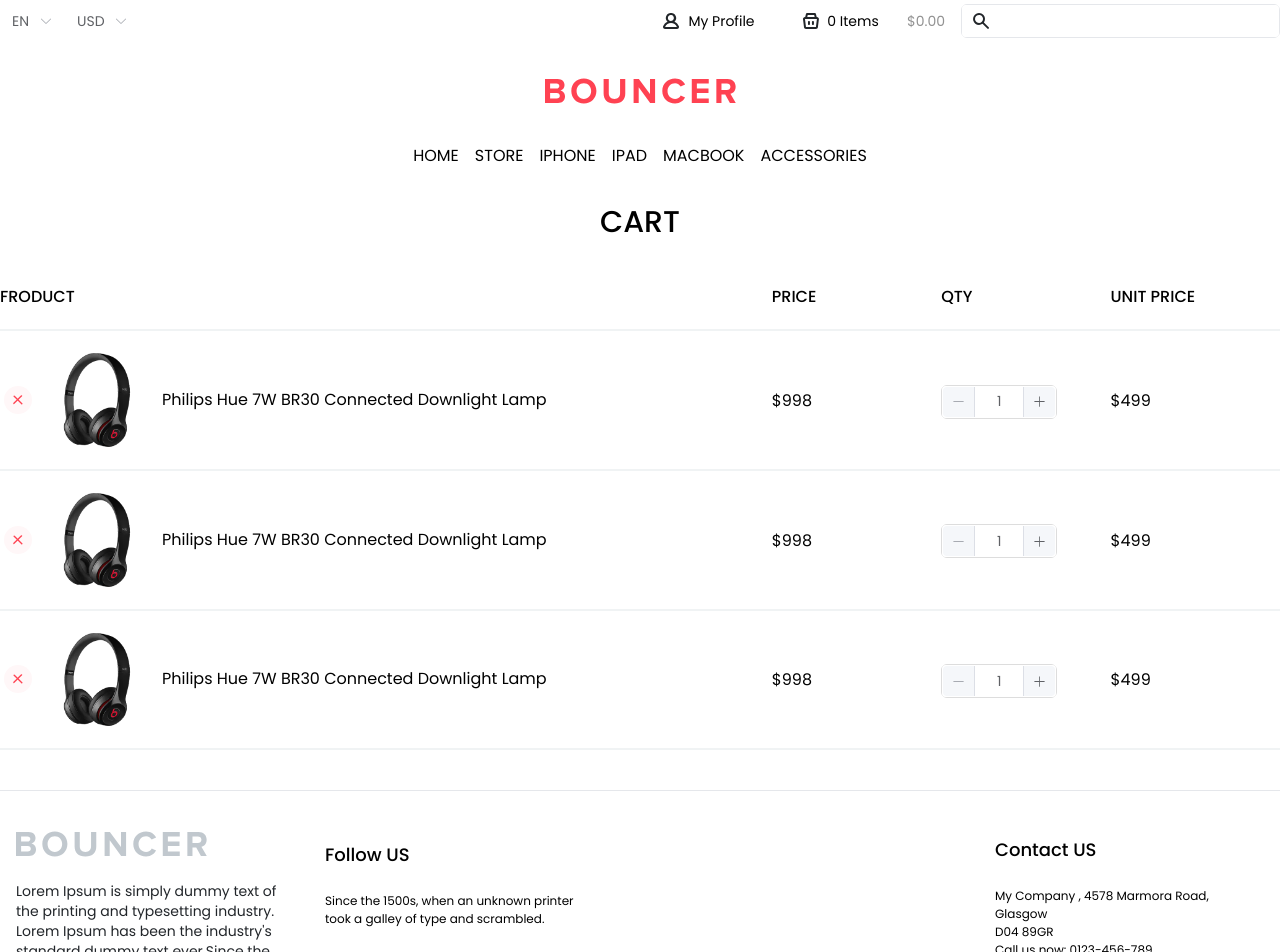
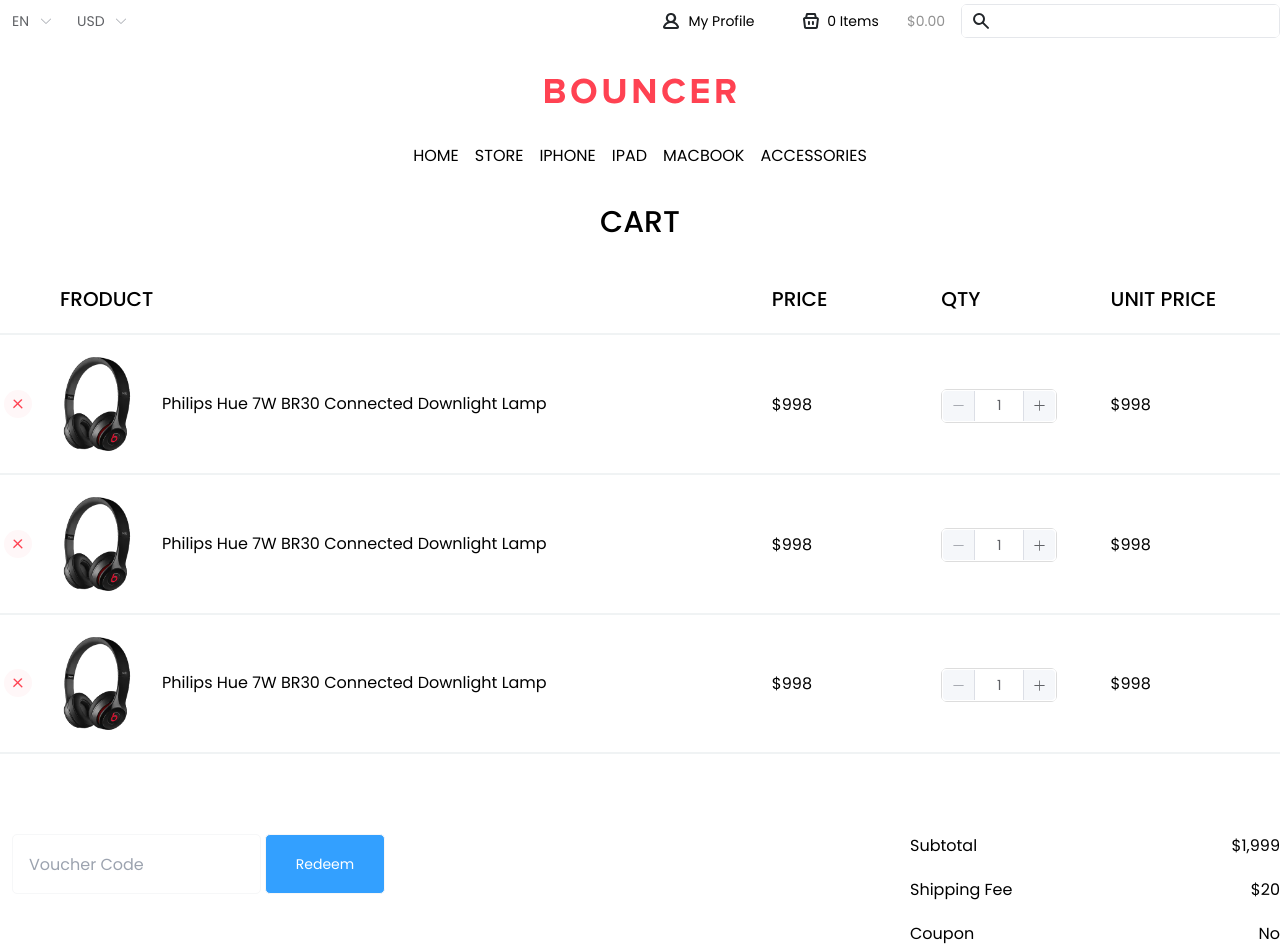
Before and after one commit to OsamaYouseff/bouncer_app, a Nuxt app: page /cart in a window 1280 px wide. Shown: the top 952 px of the page. Built offline with nearby package versions, Linux system fonts and the light colour scheme.

Commit message:
complete design in cart page

```diff
--- /dev/null
+++ b/components/Cart/CartProduct.vue
@@ -0,0 +1,77 @@
+<template>
+    <!-- Cart Product  -->
+    <div class="table-row-group cursor-pointer hover:bg-[#fff7f1] rounded-md ">
+        <div class="table-row border-b-2">
+            <!-- product name & img -->
+            <div class="table-cell py-5 pl-1">
+                <div class="flex">
+                    <button class="remove-icon flex-center cursor-pointer"
+                        style="background: #fff7f8; border-radius: 50%; width: 28px ; height: 28px;">
+                        <img class="rounded-full w-[12px]" src="@/assets/icons/x.svg" alt="close-icon" />
+                    </button>
+                    <div class="flex" @click="navigateTo(`/product/${product.id}`)">
+                        <div class="img-container max-w-[130px] max-h-[130px]">
+                            <img class="max-w-[130px] max-h-[130px]" src="@/assets/images/product1.png"
+                                alt="product-img" />
+                        </div>
+                        <div class="name">
+                            {{ props.product.name }}
+                        </div>
+
+                    </div>
+                </div>
+            </div>
+            <!-- price -->
+            <div class="price table-cell">${{ props.product.price * props.product.quantity }}</div>
+
+            <!-- quantity -->
+            <div class="quantity table-cell">
+                <el-input-number v-model="amount" :min="1" :max="10" @change="handleChange" style="
+                max-width: 116px;
+                background: #f6f7f8;
+                border: 1px solid #ddd;
+                border-radius: 6px;
+            " />
+            </div>
+            <!-- unit price -->
+            <div class="unit-price table-cell">${{ props.product.unitPrice }}</div>
+        </div>
+    </div>
+
+</template>
+
+<script lang="ts" setup>
+import { ref, defineProps, watch } from "vue";
+
+const props = defineProps({
+    product: {
+        type: Object,
+        default: {},
+    }
+});
+
+const amount = ref<number>(props.product.quantity || 1);
+const handleChange = (value: number) => {
+    amount.value = value;
+};
+
+
+watch(amount, () => {
+    props.product.quantity = amount.value
+})
+
+</script>
+
+<style scoped>
+.table-cell {
+    border-bottom: 2px solid #f0f3f4;
+}
+
+.remove-icon {
+    transition: all 0.3s ease-in-out;
+}
+
+.remove-icon:hover {
+    border: 1px solid red;
+}
+</style>
--- a/components/FooterComponent.vue
+++ b/components/FooterComponent.vue
@@ -3,21 +3,17 @@
   <footer class="border-t py-10">
     <div class="container mx-auto">
       <!-- top header -->
-      <div
-        class="top-layer flex-between border-b px-4 pb-10 grow gap-10 flex-wrap sm:justify-center"
-      >
+      <div class="top-layer flex-between border-b px-4 pb-10 grow gap-10 flex-wrap sm:justify-center">
         <div class="logo-container h-full">
           <img class="mb-6" src="@/assets/icons/logo.svg" alt="logo-icon" />
-          <p
-            class="md:max-w-[269px] text-[#22262A] text-[12px] text-sm leading-5"
-          >
+          <p class="md:max-w-[269px] text-[#22262A] text-[12px] text-sm leading-5">
             Lorem Ipsum is simply dummy text of the printing and typesetting
             industry. Lorem Ipsum has been the industry's standard dummy text
             ever.Since the 1500s, when an unknown printer.
           </p>
         </div>
 
-        <div class="follow-us h-full md:mb-0 sm:mb-10 sm:grow">
+        <div class="follow-us h-full md:mb-0 sm:mb-10 md:grow-0 sm:grow">
           <h2 class="mb-6 text-[18px] font-medium">Follow US</h2>
           <p class="md:max-w-[269px] mb-7 text-[12px]">
             Since the 1500s, when an unknown printer took a galley of type and
@@ -39,9 +35,7 @@
       </div>
 
       <!-- bottom header -->
-      <div
-        class="bottom-layer pl-4 py-10 sm:justify-center grow flex lg:justify-between gap-14 flex-wrap"
-      >
+      <div class="bottom-layer pl-4 py-10 sm:justify-center grow flex lg:justify-between gap-14 flex-wrap">
         <div class="w-[148px] font-thin text-[14px] flex-col-center gap-2">
           <h3 class="mb-2 text-[18px] font-medium">Information</h3>
           <NuxtLink>About Us</NuxtLink>
@@ -90,17 +84,12 @@
     <!-- bottom bar -->
     <div class="bottom-bar pt-5 border-t">
       <div class="container justify-center mx-auto">
-        <div
-          class="flex lg:justify-between sm:justify-center grow flex-wrap gap-4"
-        >
+        <div class="flex lg:justify-between sm:justify-center grow flex-wrap gap-4">
           <p class="text-[14px] text-[#C1C8CE]">
             © 2018 Ecommerce theme by www.bisenbaev.com
           </p>
           <div class="flex gap-2">
-            <img
-              src="@/assets/icons/Western-union.svg"
-              alt="Western-union-icon"
-            />
+            <img src="@/assets/icons/Western-union.svg" alt="Western-union-icon" />
             <img src="@/assets/icons/mastercard.svg" alt="mastercard-icon" />
             <img src="@/assets/icons/Paypal.svg" alt="paypal-icon" />
             <img src="@/assets/icons/visa.svg" alt="visa-icon" />
@@ -113,9 +102,10 @@
 
 <style scoped>
 @media (max-width: 768px) {
+
   .top-layer,
   .bottom-layer,
-  .bottom-bar > div > div {
+  .bottom-bar>div>div {
     justify-content: center;
   }
 }
--- a/pages/cart/index.vue
+++ b/pages/cart/index.vue
@@ -1,63 +1,101 @@
 <template>
-  <section class="container mx-auto">
+  <section class="container mx-auto overflow-x-hidden ">
     <h1 class="text-center mb-10 text-[30px] font-medium">CART</h1>
-    <!-- Cart Table -->
-    <div class="table w-full mb-10 ">
-      <div class="table-header-group">
-        <div class="table-row">
-          <div class="img-container table-cell font-medium pb-5">FRODUCT</div>
-          <div class="text table-cell min-w-[120px] font-medium pb-5">PRICE</div>
-          <div class="price table-cell min-w-[120px] font-medium pb-5">QTY</div>
-          <div class="unit-price table-cell min-w-[120px] font-medium pb-5">UNIT PRICE</div>
+
+    <div class="table-wrapper overflow-x-auto">
+      <!-- Cart Table -->
+      <div class="table w-full mb-10 min-w-[1024px]">
+        <div class="table-header-group ">
+          <div class="table-row">
+            <div class="img-container table-cell font-medium text-xl pb-5 pl-[60px]">FRODUCT</div>
+            <div class="text table-cell min-w-[120px] font-medium text-xl pb-5">PRICE</div>
+            <div class="price table-cell min-w-[120px] font-medium text-xl pb-5">QTY</div>
+            <div class="unit-price table-cell min-w-[120px] font-medium text-xl pb-5">UNIT PRICE</div>
+          </div>
         </div>
+
+        <CartProduct class="" v-for="product in cartProducts" :key="product.id" :product="product" />
+
+      </div>
+    </div>
+
+    <!-- Cart Checkout -->
+    <div class="checkout flex-between py-10 mb-20 gap-2 sm:gap-10">
+      <div class="redeem-code flex-center px-2 sm:max-w-full max-w-[360px]">
+        <input type="text"
+          class="input sm:mx-1 md:min-w-[249px] sm:min-w-[280px] h-[60px] sm:w-[200px] w-[249px] py-3 px-4 border-[1px] border-[#f6f7f8] rounded-[5px]"
+          placeholder="Voucher Code" />
+        <button class="h-[60px] w-[120px] rounded-[5px] border-[1px] py-3 px-4 text-white border-[#f6f7f8] text-[14px]"
+          style="background: var(--primary)">
+          Redeem
+        </button>
       </div>
 
-      <!-- Cart Product  -->
-      <div class="table-row-group cursor-pointer hover:bg-[#fff7f1] rounded-md " v-for="item in 3" :key="item">
-        <div class="table-row border-b-2 ">
-          <!-- product name & img -->
-          <div class="table-cell   py-5 pl-1">
-            <div class="flex">
-              <button class="remove-icon flex-center cursor-pointer"
-                style="background: #fff7f8; border-radius: 50%; width: 28px ; height: 28px;">
-                <img class="rounded-full w-[12px]" src="@/assets/icons/x.svg" alt="close-icon" />
-              </button>
+      <!-- Price Table -->
+      <div class="price-table lg:min-w-[370px] min-w-[340px] ">
 
-              <div class="img-container max-w-[130px] max-h-[130px]">
-                <img class="max-w-[130px] max-h-[130px]" src="@/assets/images/product1.png" alt="product-img" />
-              </div>
-              <div class="name">
-                Philips Hue 7W BR30 Connected Downlight Lamp
-              </div>
-            </div>
+        <div class="details mb-3 border-b border-[#f6f7f8] pb-3">
+          <div class="subtotal flex-between mb-5">
+            <h3>Subtotal</h3>
+            <span>$1,999</span>
           </div>
-          <!-- price -->
-          <div class="price table-cell">$998</div>
+          <div class="shipping flex-between mb-5">
+            <h3>Shipping Fee</h3>
+            <span>$20</span>
+          </div>
+          <div class="coupon flex-between mb-5">
+            <h3>Coupon</h3>
+            <span>No</span>
+          </div>
+        </div>
 
-          <!-- quantity -->
-          <div class="quantity table-cell">
-            <el-input-number v-model="amount" :min="1" :max="10" @change="handleChange" style="
-                max-width: 116px;
-                background: #f6f7f8;
-                border: 1px solid #ddd;
-                border-radius: 6px;
-            " />
-          </div>
-          <!-- unit price -->
-          <div class="unit-price table-cell">$499</div>
+        <div class="total-price flex-between py-4 text-3xl mb-3 font-medium">
+          <h3>TOTAL</h3>
+          <span>$1,979</span>
         </div>
+
+        <button class="w-full border-none text-md h-[60px] text-white" style="background-color: var(--primary);">
+          Checkout
+        </button>
+
       </div>
+    </div>
 
-    </div>
   </section>
 </template>
 
 <script setup lang="ts">
-const amount = ref(1);
+import { ref, reactive } from "vue";
 
-const handleChange = (value: number) => {
-  amount.value = value;
-};
+// TODO : make a type for the cart product and replace it with type any
+
+const cartProducts = reactive<any>([
+  {
+    id: 1,
+    name: "Philips Hue 7W BR30 Connected Downlight Lamp",
+    img: "product1.png",
+    price: 998,
+    quantity: 1,
+    unitPrice: 998
+  },
+  {
+    id: 2,
+    name: "Philips Hue 7W BR30 Connected Downlight Lamp",
+    img: "product1.png",
+    price: 998,
+    quantity: 1,
+    unitPrice: 998
+  },
+  {
+    id: 3,
+    name: "Philips Hue 7W BR30 Connected Downlight Lamp",
+    img: "product1.png",
+    price: 998,
+    quantity: 1,
+    unitPrice: 998
+  },
+]);
+
 </script>
 
 
@@ -66,11 +104,15 @@
   border-bottom: 2px solid #f0f3f4;
 }
 
-.remove-icon {
-  transition: all 0.3s ease-in-out;
+.checkout {
+  align-items: flex-start;
 }
 
-.remove-icon:hover {
-  border: 1px solid red;
+@media (max-width: 767px) {
+  .checkout {
+    flex-direction: column;
+    align-items: center;
+    justify-content: center;
+  }
 }
 </style>
```
